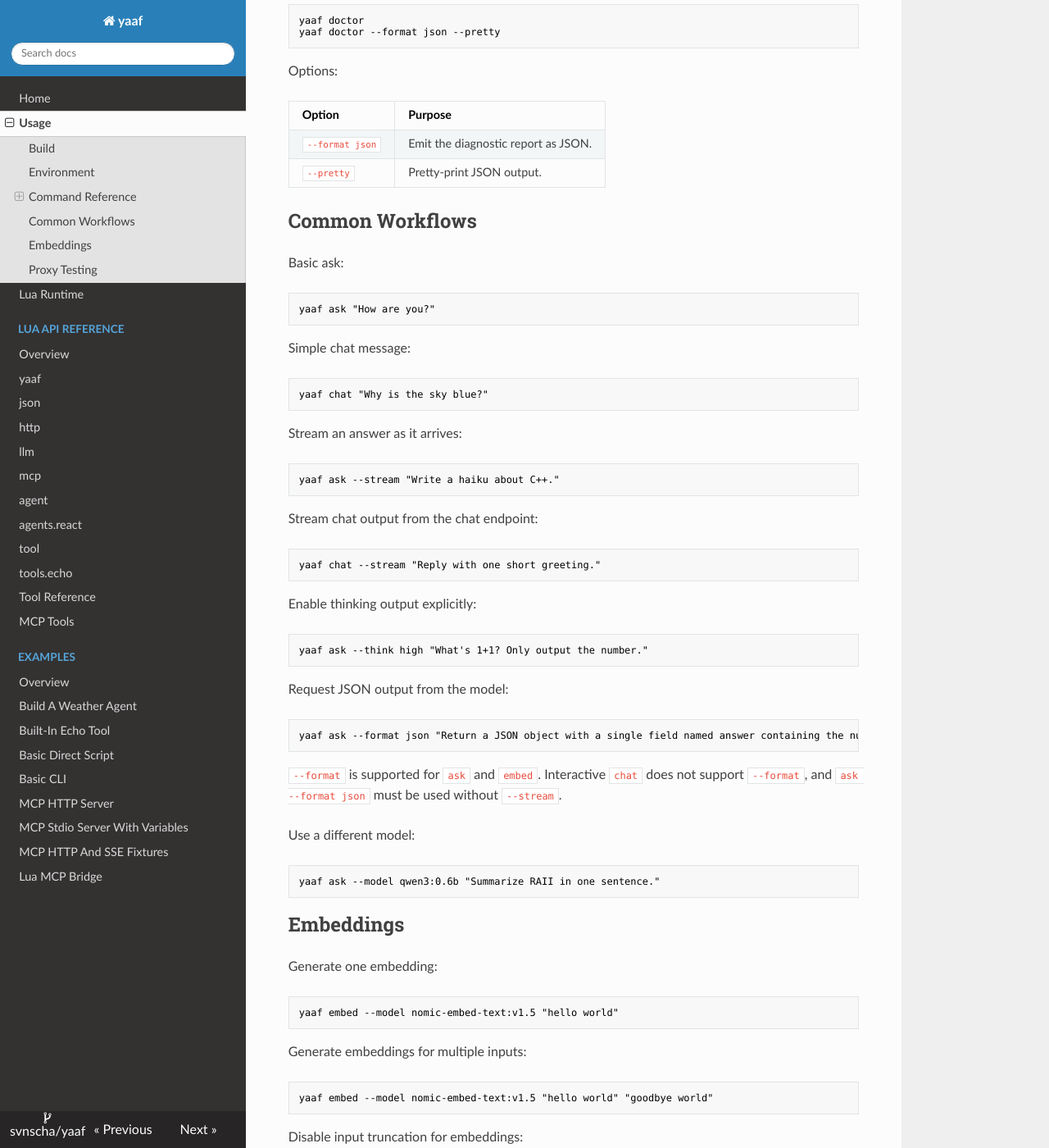
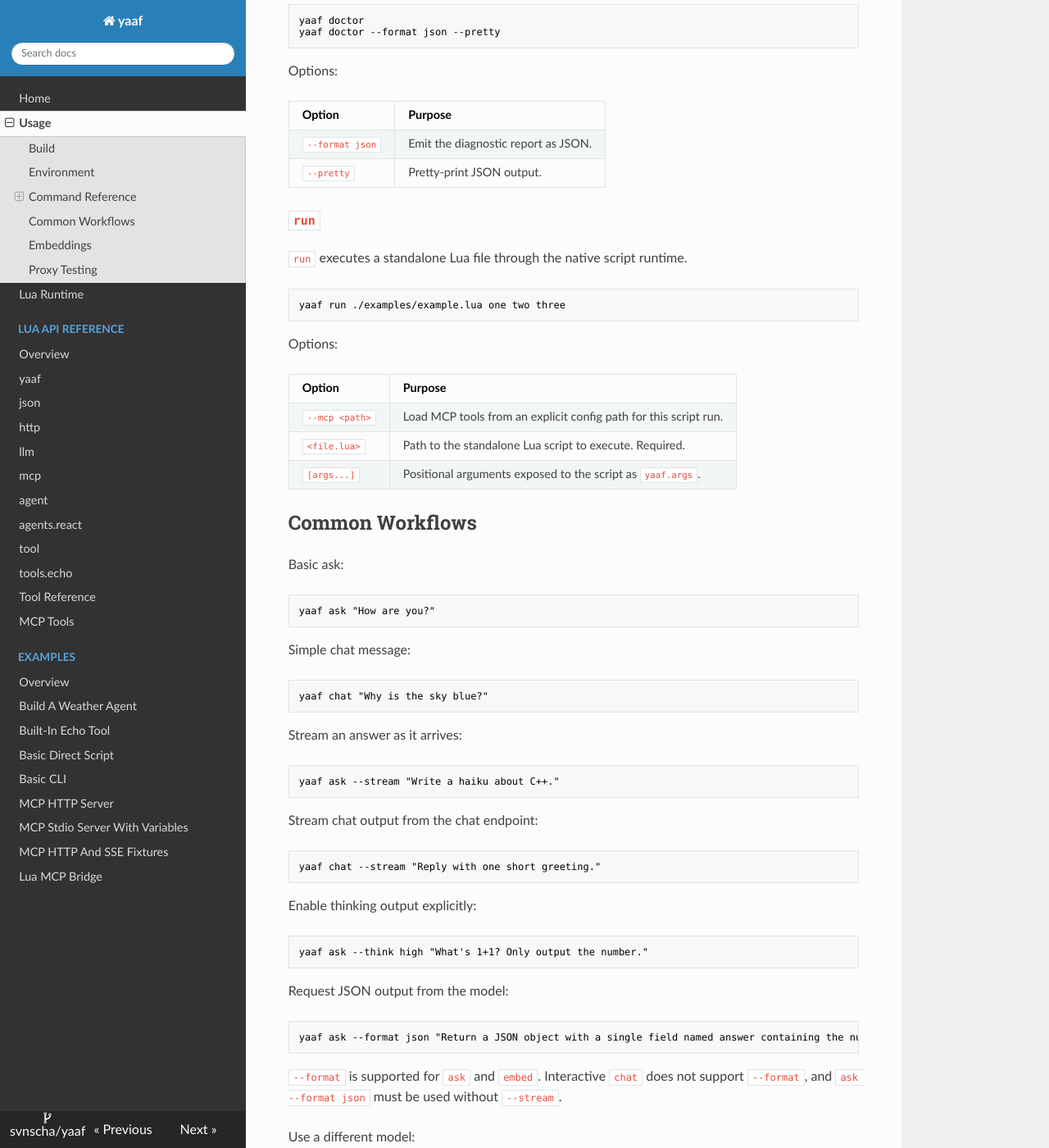
Before and after one commit to svnscha/yaaf, an MkDocs documentation site: the page built from docs/usage.md, in a window 1280 px wide and 1400 px high, scrolled down 4687 px. Shown: the whole window at 82% size. Built offline with MkDocs 1.6.1, drawn with Linux system fonts in a browser that asks for light colours; nearby versions of some CDN libraries; some of the changed text lies outside the part shown.

Commit message:
Add run subcommand and remove legacy direct Lua invocation (#6)
## Summary
Make `yaaf run <file.lua> [args...]` the only supported way to execute
standalone Lua scripts.

## What Changed
- adds a native `run` subcommand for standalone Lua scripts
- routes `run` through the existing script runtime path so
endpoint/model defaults, MCP wiring, and argument forwarding stay
unchanged
- removes root-level `yaaf <file.lua>` execution and replaces it with a
clear migration error
- removes legacy documentation examples and updates docs to present
`yaaf run` as the only supported script entrypoint
- updates focused CLI coverage for successful `run` execution, MCP
forwarding, missing/invalid script failures, and legacy-invocation
migration errors

## Validation
- `cmake --build build --target libyaaf_tests --config Debug`
- `.\build\tests\Debug\libyaaf_tests.exe
--gtest_filter="CliTests.RootHelpOmitsOllamaSubcommandOptions:CliTests.RunsLuaFileEntryPointOutsideBuiltinCommands:CliTests.RunSubcommandExecutesLuaFileEntryPoint:CliTests.LegacyLuaFileEntryPointWithRootLevelMcpFailsWithMigrationGuidance:CliTests.RunSubcommandForwardsExplicitMcpOption:CliTests.RunSubcommandFailsClearlyWhenScriptIsMissing:CliTests.RunSubcommandFailsClearlyWhenScriptPathIsNotLua"`
- `python -m mkdocs build --strict`

## Migration
Users must switch from:
- `yaaf <file.lua> [args...]`
- `yaaf --mcp <path> <file.lua> [args...]`

to:
- `yaaf run <file.lua> [args...]`
- `yaaf run --mcp <path> <file.lua> [args...]`

Closes #5

````diff
--- a/docs/usage.md
+++ b/docs/usage.md
@@ -190,6 +190,22 @@ Options:
 | `--format json` | Emit the diagnostic report as JSON. |
 | `--pretty` | Pretty-print JSON output. |
 
+### `run`
+
+`run` executes a standalone Lua file through the native script runtime.
+
+```powershell
+yaaf run ./examples/example.lua one two three
+```
+
+Options:
+
+| Option | Purpose |
+| --- | --- |
+| `--mcp <path>` | Load MCP tools from an explicit config path for this script run. |
+| `<file.lua>` | Path to the standalone Lua script to execute. Required. |
+| `[args...]` | Positional arguments exposed to the script as `yaaf.args`. |
+
 ## Common Workflows
 
 Basic ask:
@@ -236,6 +252,12 @@ Use a different model:
 yaaf ask --model qwen3:0.6b "Summarize RAII in one sentence."
 ```
 
+Run a standalone Lua script:
+
+```powershell
+yaaf run ./examples/example.lua one two three
+```
+
 ## Embeddings
 
 Generate one embedding:
````
Also changed, not shown: README.md (+2 -2 lines), docs/examples/direct-script.md (+1 -1 lines), docs/examples/lua-mcp-bridge.md (+1 -1 lines), docs/examples/weather-agent.md (+1 -1 lines), docs/lua.md (+5 -5 lines), docs/mcp.md (+1 -1 lines), 7 other files.
